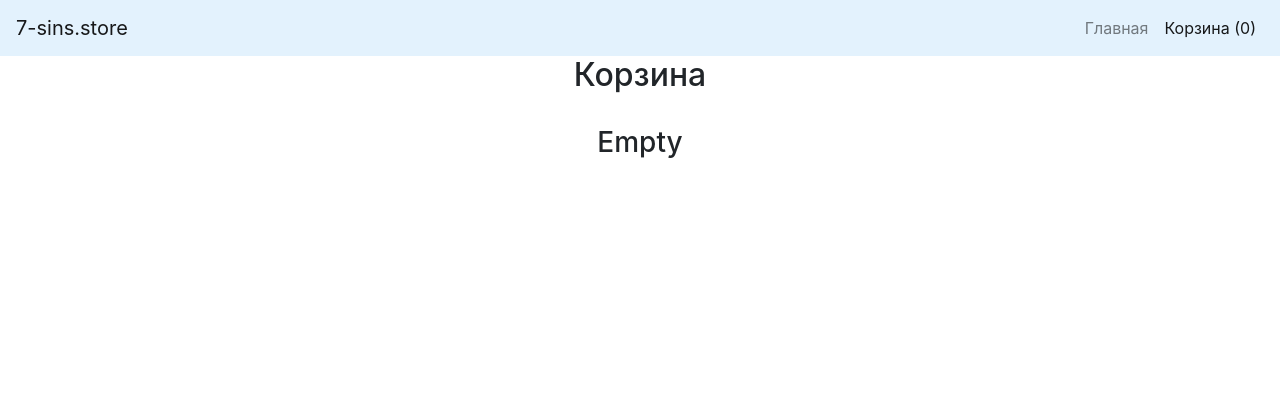
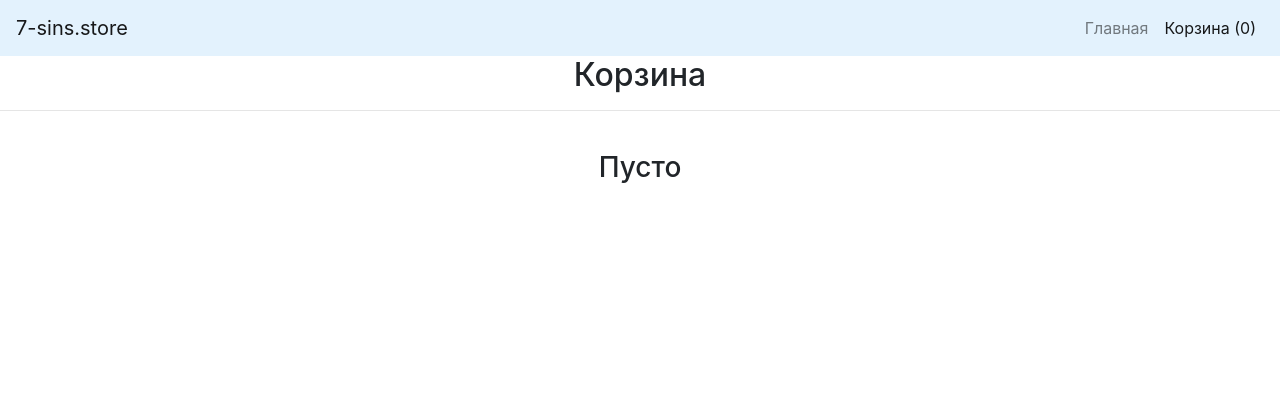
Before and after one commit to demirug/7-sins.store, a Django app: page /cart/ in a window 1280 px wide. Shown: the top 420 px of the page. Run offline with Django 3.2, Linux system fonts and the light colour scheme; parts of the project's set-up code (start-up, migrations or seed data) failed here and were passed over; some libraries are stand-ins or nearby versions.

Commit message:
Cart changed localization/added <hr> at top

```diff
--- a/orders/templates/orders/cart.html
+++ b/orders/templates/orders/cart.html
@@ -10,6 +10,7 @@
 {% block content %}
 
     <center><h2>Корзина</h2></center>
+    <hr>
     <br>
 
     {% if products.items %}
@@ -52,7 +53,7 @@
     {% csrf_token %}
     <script src="{% static 'orders/js/priceCalculator.js' %}"></script>
     {% else %}
-        <center><h3>Empty</h3></center>
+        <center><h3>Пусто</h3></center>
     {% endif %}
 
 {% endblock %}
```
